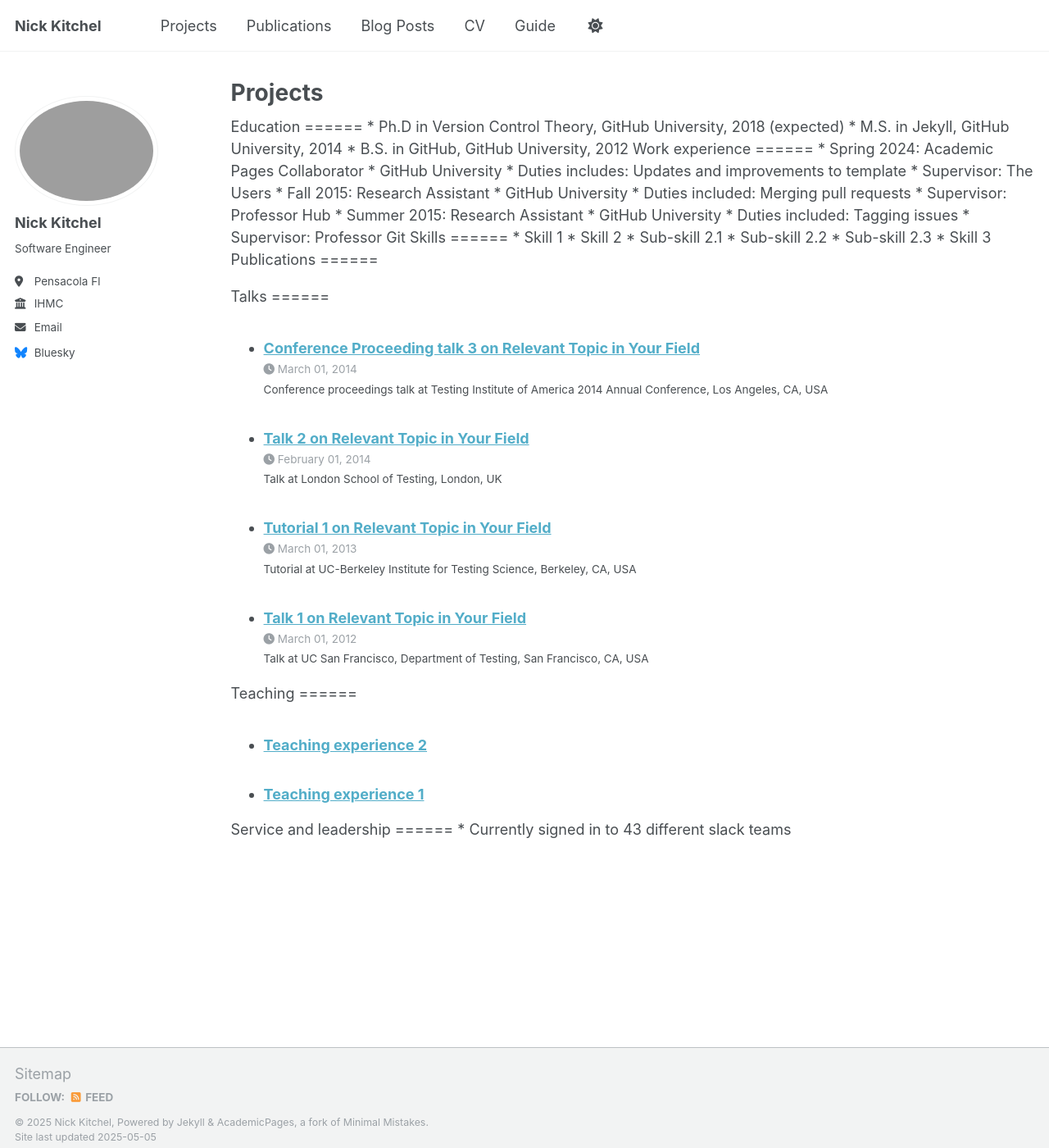
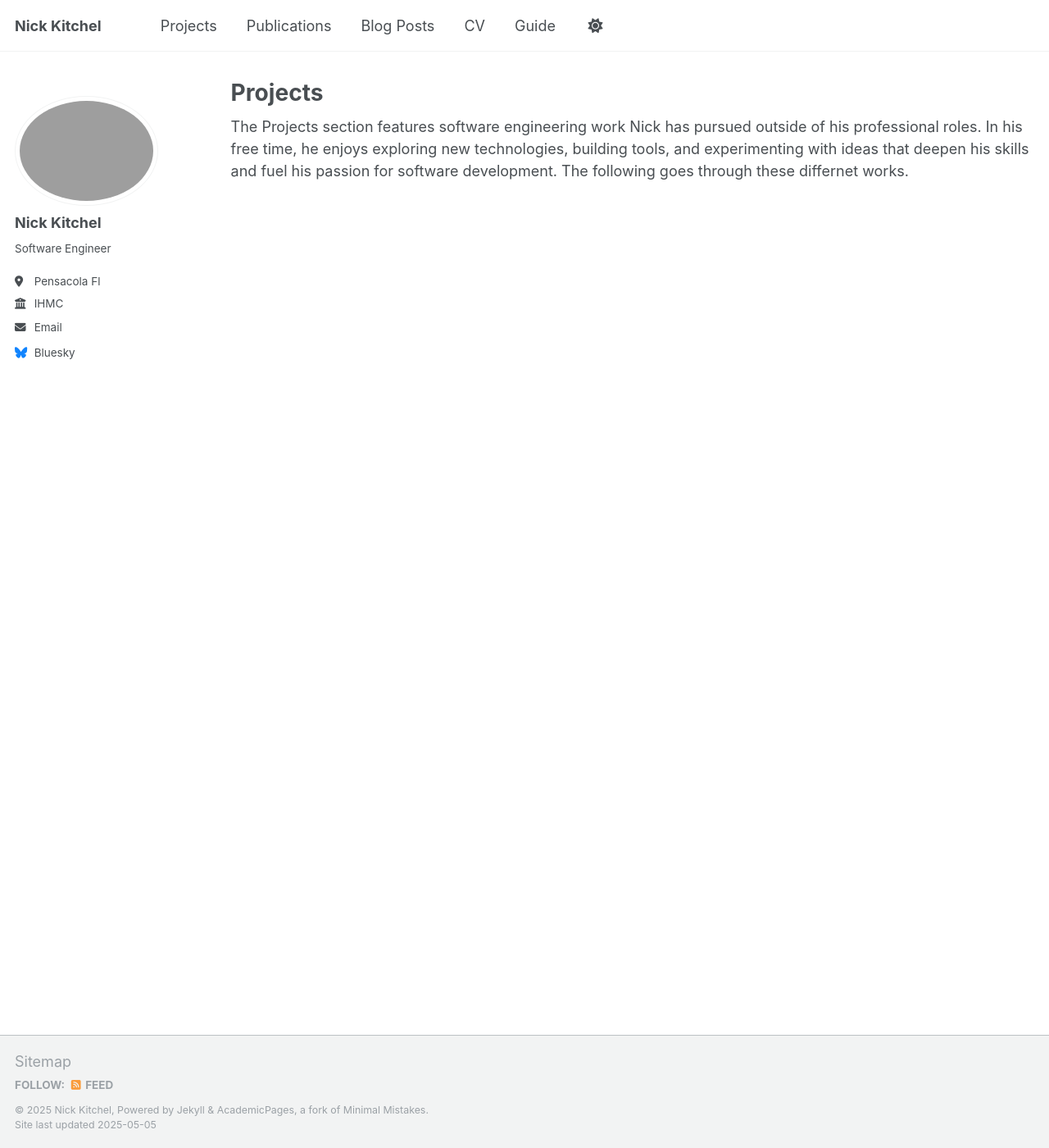
Before and after one commit to PotatoPeeler3000/potatopeeler3000.github.io, a Jekyll site: the page built from _pages/projects.html, in a window 1280 px wide and 1400 px high. Shown: the whole window at 82% size. Built offline with Jekyll 4.4.1, drawn with Linux system fonts in a browser that asks for light colours.

Commit message:
Update projects.html

```diff
--- a/_pages/projects.html
+++ b/_pages/projects.html
@@ -7,56 +7,6 @@ author_profile: true
 
 {% include base_path %}
 
-Education
-======
-* Ph.D in Version Control Theory, GitHub University, 2018 (expected)
-* M.S. in Jekyll, GitHub University, 2014
-* B.S. in GitHub, GitHub University, 2012
-
-Work experience
-======
-* Spring 2024: Academic Pages Collaborator
-  * GitHub University
-  * Duties includes: Updates and improvements to template
-  * Supervisor: The Users
-
-* Fall 2015: Research Assistant
-  * GitHub University
-  * Duties included: Merging pull requests
-  * Supervisor: Professor Hub
-
-* Summer 2015: Research Assistant
-  * GitHub University
-  * Duties included: Tagging issues
-  * Supervisor: Professor Git
-
-Skills
-======
-* Skill 1
-* Skill 2
-  * Sub-skill 2.1
-  * Sub-skill 2.2
-  * Sub-skill 2.3
-* Skill 3
-
-Publications
-======
-  <ul>{% for post in site.publications reversed %}
-    {% include archive-single-cv.html %}
-  {% endfor %}</ul>
-
-Talks
-======
-  <ul>{% for post in site.talks reversed %}
-    {% include archive-single-talk-cv.html  %}
-  {% endfor %}</ul>
-
-Teaching
-======
-  <ul>{% for post in site.teaching reversed %}
-    {% include archive-single-cv.html %}
-  {% endfor %}</ul>
-
-Service and leadership
-======
-* Currently signed in to 43 different slack teams
+The Projects section features software engineering work Nick has pursued outside of his professional roles.
+In his free time, he enjoys exploring new technologies, building tools, and experimenting with ideas that deepen his skills and fuel his passion for software development.
+The following goes through these differnet works.
```
